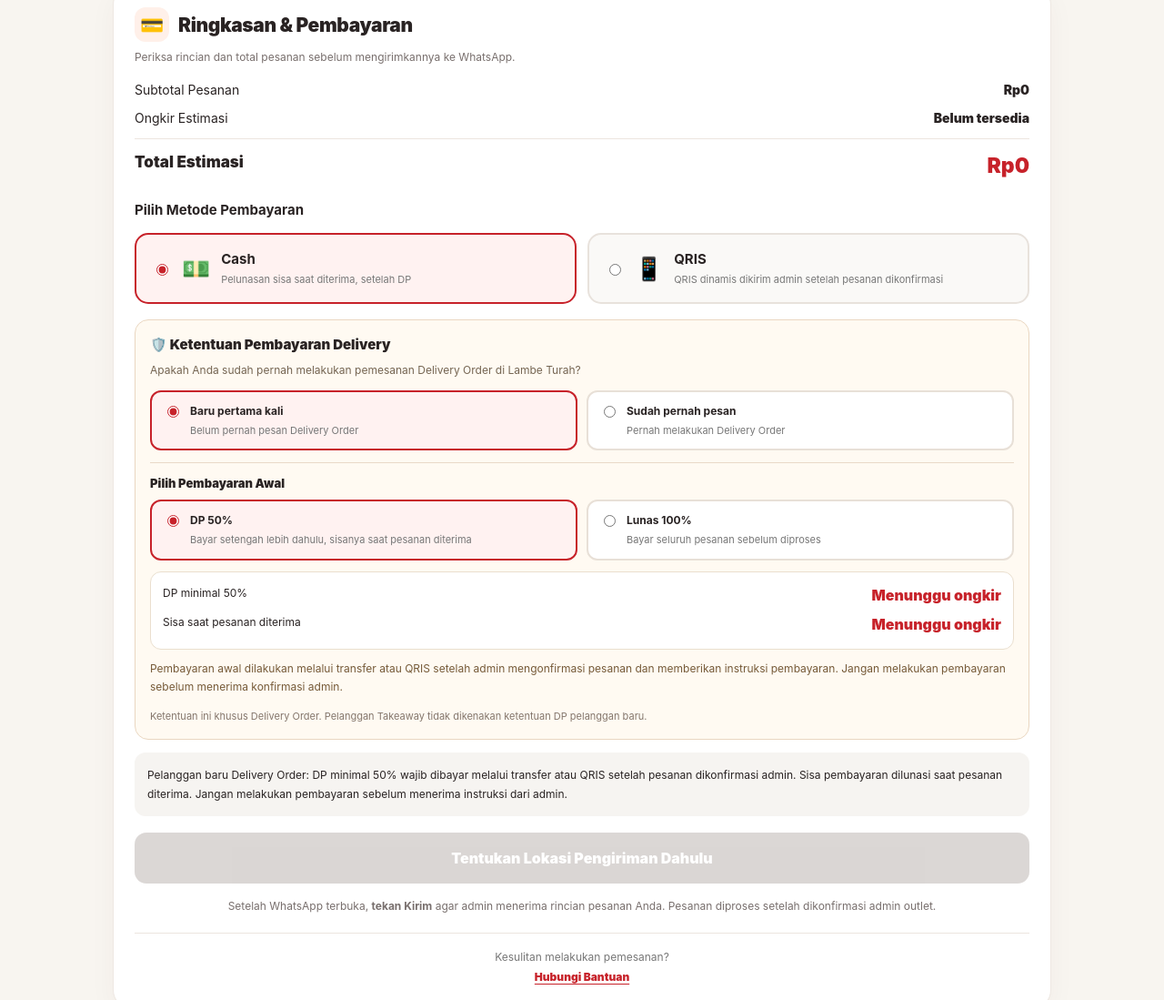
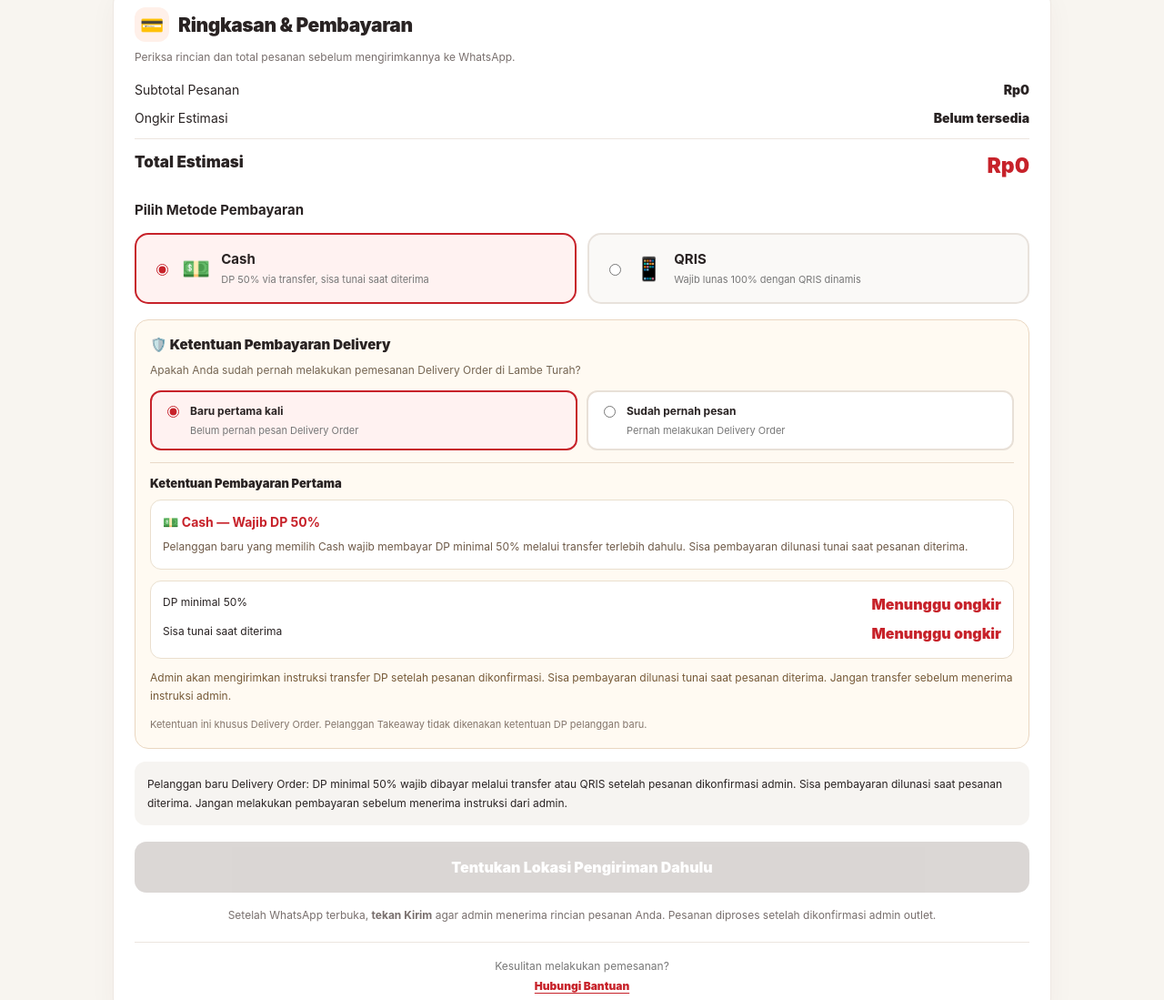
Before and after one commit to arayaconsulting/Lambe-Turah-Delivery-Order, a plain HTML site: page index.html in a window 1280 px wide. Shown: the part 5928-7027 px from the top of the page at 91% size. Drawn offline with Linux system fonts and the light colour scheme.

Commit message:
index.html

```diff
--- a/index.html
+++ b/index.html
@@ -9,7 +9,7 @@
 
 <!--
   CEKER & KERANG PEDAS LAMBE TURAH
-  INDEX.HTML v9.4.2 — PREMIUM FOOD ORDER
+  INDEX.HTML v9.4.3 — PREMIUM FOOD ORDER
 
   DESAIN:
   - Burgundy, hitam, merah dan emas
@@ -18,15 +18,16 @@
   - Mobile-first dan ringan
 
   SISTEM:
-  - delivery.js v9.3.2
+  - delivery.js v9.3.3
   - Ongkir Rp1.000 per km
-  - Pembulatan pecahan hingga 0,5 km ke bawah
-  - Pembulatan pecahan lebih dari 0,5 km ke atas
+  - Pecahan <= 0,5 km dibulatkan ke bawah
+  - Pecahan > 0,5 km dibulatkan ke atas
   - Minimal belanja Rp75.000 jika jarak tarif > 7 km
   - Maksimal jangkauan rute sebenarnya 9 km
   - Delivery 10.00–20.00 WIB
   - Takeaway 10.00–21.30 WIB
-  - Pelanggan baru DO: DP 50% atau lunas 100%
+  - Pelanggan baru DO + Cash: DP 50% via transfer
+  - Pelanggan baru DO + QRIS: lunas 100%
   - Pelanggan lama: Cash atau QRIS
   - Takeaway tanpa ketentuan DP pelanggan baru
   - Checkout langsung WhatsApp
@@ -867,7 +868,7 @@ main{
 }
 
 /* ====================================
-   FITUR PELANGGAN BARU v9.4.2
+   STATUS PELANGGAN v9.4.3
 ==================================== */
 
 .customer-policy{
@@ -898,8 +899,7 @@ main{
   gap:10px;
 }
 
-.customer-type-option,
-.deposit-option{
+.customer-type-option{
   display:flex;
   align-items:flex-start;
   gap:9px;
@@ -911,28 +911,24 @@ main{
   border-radius:12px;
 }
 
-.customer-type-option:has(input:checked),
-.deposit-option:has(input:checked){
+.customer-type-option:has(input:checked){
   border-color:var(--red);
   background:#fff2f1;
 }
 
-.customer-type-option input,
-.deposit-option input{
+.customer-type-option input{
   flex-shrink:0;
   margin-top:3px;
   accent-color:var(--red);
 }
 
-.customer-type-option strong,
-.deposit-option strong{
+.customer-type-option strong{
   display:block;
   font-size:12px;
   line-height:1.5;
 }
 
-.customer-type-option small,
-.deposit-option small{
+.customer-type-option small{
   display:block;
   color:#777;
   font-size:11px;
@@ -940,6 +936,10 @@ main{
   margin-top:4px;
 }
 
+/* ====================================
+   PEMBAYARAN OTOMATIS PELANGGAN BARU
+==================================== */
+
 .first-order-payment{
   margin-top:13px;
   padding-top:14px;
@@ -952,10 +952,25 @@ main{
   margin:0 0 10px;
 }
 
-.deposit-grid{
-  display:grid;
-  grid-template-columns:1fr 1fr;
-  gap:10px;
+.first-order-policy{
+  padding:13px;
+  border-radius:12px;
+  background:#fff;
+  border:1px solid #eadfce;
+}
+
+.first-order-policy strong{
+  display:block;
+  color:var(--red);
+  font-size:14px;
+  line-height:1.5;
+}
+
+.first-order-policy p{
+  margin:7px 0 0;
+  font-size:12px;
+  line-height:1.7;
+  color:#6e5a48;
 }
 
 .deposit-summary{
@@ -986,6 +1001,17 @@ main{
   color:#765a38;
   font-size:12px;
   line-height:1.7;
+}
+
+.qris-urgency{
+  padding:10px 12px;
+  margin-top:10px;
+  border-radius:10px;
+  background:#fff0ed;
+  color:#9d2730;
+  font-size:12px;
+  font-weight:750;
+  line-height:1.65;
 }
 
 .returning-customer-info{
@@ -1328,9 +1354,7 @@ main{
   .customer-policy{
     padding:13px;
   }
-
-  .customer-type-options,
-  .deposit-grid{
+  .customer-type-options{
     grid-template-columns:1fr;
   }
 }
@@ -1913,9 +1937,7 @@ main{
     Jarak dan ongkir menunggu lokasi pengiriman.
   </div>
 
-  <!-- ====================================
-       KETENTUAN ONGKIR v9.4.1
-  ==================================== -->
+  <!-- KETENTUAN ONGKIR TETAP -->
 
   <div class="notice">
 
@@ -2073,7 +2095,7 @@ main{
       <span>
         <strong>QRIS</strong>
 
-        <small>
+        <small id="qrisDescription">
           QRIS dinamis dikirim admin setelah pesanan dikonfirmasi
         </small>
       </span>
@@ -2083,7 +2105,7 @@ main{
   </div>
 
   <!-- ====================================
-       STATUS PELANGGAN DELIVERY v9.4.2
+       STATUS PELANGGAN DELIVERY v9.4.3
   ==================================== -->
 
   <div class="customer-policy" id="customerPolicySection">
@@ -2139,57 +2161,30 @@ main{
 
     </div>
 
-    <!-- PILIHAN KHUSUS PELANGGAN BARU -->
+    <!-- ====================================
+         PEMBAYARAN AWAL OTOMATIS v9.4.3
+    ==================================== -->
 
     <div
       class="first-order-payment"
       id="firstOrderPaymentSection">
 
       <p class="first-order-payment-title">
-        Pilih Pembayaran Awal
+        Ketentuan Pembayaran Pertama
       </p>
 
-      <div
-        class="deposit-grid"
-        role="group"
-        aria-label="Pembayaran awal pelanggan baru">
-
-        <label class="deposit-option">
-
-          <input
-            type="radio"
-            name="firstOrderPayment"
-            value="dp50"
-            checked
-          >
-
-          <span>
-            <strong>DP 50%</strong>
-            <small>
-              Bayar setengah lebih dahulu,
-              sisanya saat pesanan diterima
-            </small>
-          </span>
-
-        </label>
-
-        <label class="deposit-option">
-
-          <input
-            type="radio"
-            name="firstOrderPayment"
-            value="full100"
-          >
-
-          <span>
-            <strong>Lunas 100%</strong>
-            <small>
-              Bayar seluruh pesanan
-              sebelum diproses
-            </small>
-          </span>
-
-        </label>
+      <div class="first-order-policy">
+
+        <strong id="firstOrderPolicyTitle">
+          💵 Cash — Wajib DP 50%
+        </strong>
+
+        <p id="firstOrderPolicyDescription">
+          Untuk pelanggan baru yang memilih Cash,
+          wajib membayar DP minimal 50% melalui transfer.
+          Sisa pembayaran dilunasi tunai saat
+          pesanan diterima.
+        </p>
 
       </div>
 
@@ -2202,7 +2197,7 @@ main{
           </span>
 
           <strong id="depositAmount">
-            Rp0
+            Menunggu ongkir
           </strong>
 
         </div>
@@ -2216,25 +2211,32 @@ main{
           </span>
 
           <strong id="remainingAmount">
-            Rp0
+            Menunggu ongkir
           </strong>
 
         </div>
 
       </div>
 
-      <div class="deposit-instruction">
-        Pembayaran awal dilakukan melalui
-        transfer atau QRIS setelah admin
-        mengonfirmasi pesanan dan memberikan
-        instruksi pembayaran.
+      <div class="deposit-instruction" id="depositInstruction">
+        Admin akan memberikan instruksi transfer
+        setelah pesanan dikonfirmasi.
         Jangan melakukan pembayaran sebelum
-        menerima konfirmasi admin.
+        menerima instruksi admin.
       </div>
 
+      <div
+        class="qris-urgency"
+        id="qrisUrgency"
+        hidden>
+        ⏳ QRIS dinamis memiliki batas waktu.
+        Segera lakukan pembayaran setelah
+        kode QRIS diterima agar tidak kedaluwarsa.
+      </div>
+
     </div>
 
-    <!-- KETERANGAN PELANGGAN LAMA -->
+    <!-- PELANGGAN LAMA -->
 
     <div
       class="returning-customer-info"
@@ -2976,7 +2978,7 @@ el("pickupWhen").addEventListener(
 );
 
 /* ====================================
-   KETENTUAN PELANGGAN v9.4.2
+   KETENTUAN PELANGGAN v9.4.3
 ==================================== */
 
 function selectedCustomerType(){
@@ -2985,15 +2987,33 @@ function selectedCustomerType(){
   )?.value||"new";
 }
 
+function selectedPaymentMethod(){
+  return document.querySelector(
+    'input[name="payment"]:checked'
+  )?.value||"Cash";
+}
+
+/*
+ * Tidak ada pilihan DP/lunas terpisah.
+ * Pembayaran awal mengikuti metode pembayaran.
+ *
+ * Cash = DP 50% melalui transfer.
+ * QRIS = lunas 100% melalui QRIS dinamis.
+ */
 function selectedFirstOrderPayment(){
-  return document.querySelector(
-    'input[name="firstOrderPayment"]:checked'
-  )?.value||"dp50";
+  if(selectedMode==="takeaway")return null;
+
+  if(selectedCustomerType()!=="new")return null;
+
+  return selectedPaymentMethod()==="QRIS"
+    ?"full100"
+    :"dp50";
 }
 
 function updateCustomerPolicyUI(){
   const takeaway=selectedMode==="takeaway";
   const firstOrder=selectedCustomerType()==="new";
+  const payment=selectedPaymentMethod();
 
   el("customerPolicySection").hidden=takeaway;
 
@@ -3002,16 +3022,51 @@ function updateCustomerPolicyUI(){
 
   el("returningCustomerInfo").hidden=
     takeaway||firstOrder;
+
+  el("qrisUrgency").hidden=
+    takeaway||!firstOrder||payment!=="QRIS";
 
   if(takeaway){
     el("cashDescription").textContent=
       "Bayar tunai saat mengambil pesanan";
+
+    el("qrisDescription").textContent=
+      "QRIS dinamis dikirim admin setelah pesanan dikonfirmasi";
   }else if(firstOrder){
     el("cashDescription").textContent=
-      "Pelunasan sisa saat diterima, setelah DP";
+      "DP 50% via transfer, sisa tunai saat diterima";
+
+    el("qrisDescription").textContent=
+      "Wajib lunas 100% dengan QRIS dinamis";
   }else{
     el("cashDescription").textContent=
       "Bayar tunai saat pesanan diterima";
+
+    el("qrisDescription").textContent=
+      "QRIS dinamis dikirim admin setelah pesanan dikonfirmasi";
+  }
+
+  if(!takeaway&&firstOrder){
+    if(payment==="QRIS"){
+      el("firstOrderPolicyTitle").textContent=
+        "📱 QRIS — Wajib Lunas 100%";
+
+      el("firstOrderPolicyDescription").textContent=
+        "Pelanggan baru yang memilih QRIS wajib " +
+        "melunasi 100% total pesanan. " +
+        "Kode QRIS dinamis diberikan admin " +
+        "setelah pesanan dikonfirmasi.";
+    }else{
+      el("firstOrderPolicyTitle").textContent=
+        "💵 Cash — Wajib DP 50%";
+
+      el("firstOrderPolicyDescription").textContent=
+        "Pelanggan baru yang memilih Cash " +
+        "wajib membayar DP minimal 50% " +
+        "melalui transfer terlebih dahulu. " +
+        "Sisa pembayaran dilunasi tunai " +
+        "saat pesanan diterima.";
+    }
   }
 
   updateDepositSummary();
@@ -3025,11 +3080,28 @@ function updateDepositSummary(){
   const takeaway=selectedMode==="takeaway";
   const firstOrder=selectedCustomerType()==="new";
 
-  if(takeaway||!firstOrder){
-    return;
-  }
-
-  const subtotal=getSubtotal();
+  if(takeaway||!firstOrder)return;
+
+  const full=selectedFirstOrderPayment()==="full100";
+
+  el("depositAmountLabel").textContent=
+    full?"Pembayaran lunas 100%":"DP minimal 50%";
+
+  el("remainingAmountLabel").textContent=
+    full?"Sisa pembayaran":"Sisa tunai saat diterima";
+
+  el("depositInstruction").textContent=
+    full
+      ?"Admin akan mengirimkan QRIS dinamis " +
+       "setelah pesanan dikonfirmasi. " +
+       "Lakukan pembayaran lunas 100% " +
+       "sebelum QRIS kedaluwarsa. " +
+       "Jangan membayar sebelum menerima instruksi admin."
+      :"Admin akan mengirimkan instruksi " +
+       "transfer DP setelah pesanan dikonfirmasi. " +
+       "Sisa pembayaran dilunasi tunai " +
+       "saat pesanan diterima. " +
+       "Jangan transfer sebelum menerima instruksi admin.";
 
   const shippingText=
     el("summaryShipping").textContent.trim();
@@ -3041,19 +3113,12 @@ function updateDepositSummary(){
     ?Number(shippingText.replace(/\D/g,""))
     :0;
 
+  const subtotal=getSubtotal();
+
   const total=shippingKnown
     ?subtotal+shipping
     :null;
 
-  const full=
-    selectedFirstOrderPayment()==="full100";
-
-  el("depositAmountLabel").textContent=
-    full?"Pembayaran lunas 100%":"DP minimal 50%";
-
-  el("remainingAmountLabel").textContent=
-    full?"Sisa pembayaran":"Sisa saat pesanan diterima";
-
   if(total===null){
     el("depositAmount").textContent=
       "Menunggu ongkir";
@@ -3076,6 +3141,8 @@ function updateDepositSummary(){
   el("remainingAmount").textContent=
     formatRp(remaining);
 }
+
+/* STATUS PELANGGAN */
 
 document
   .querySelectorAll('input[name="customerType"]')
@@ -3086,8 +3153,10 @@ document
     );
   });
 
+/* METODE PEMBAYARAN */
+
 document
-  .querySelectorAll('input[name="firstOrderPayment"]')
+  .querySelectorAll('input[name="payment"]')
   .forEach(input=>{
     input.addEventListener(
       "change",
@@ -3095,15 +3164,17 @@ document
     );
   });
 
+/* UPDATE NOMINAL DP KETIKA KERANJANG BERUBAH */
+
 document.addEventListener(
   "lambe-cart-updated",
   updateDepositSummary
 );
 
 /*
- * Ongkir dihitung oleh delivery.js.
- * Pantau perubahan ringkasan ongkir
- * agar nominal DP ikut diperbarui.
+ * Perhitungan ongkir dilakukan delivery.js.
+ * Pengamat berikut memastikan angka DP
+ * diperbarui ketika ongkir selesai dihitung.
  */
 
 const shippingObserver=new MutationObserver(
@@ -3143,11 +3214,6 @@ function updateModeUI(){
       ?"Ongkir (ambil sendiri)"
       :"Ongkir Estimasi";
 
-  el("cashDescription").textContent=
-    takeaway
-      ?"Bayar tunai saat mengambil pesanan"
-      :"Bayar tunai saat pesanan diterima";
-
   el("modeHelp").textContent=
     takeaway
       ?"Pesanan diambil sendiri di outlet pilihan Anda. Tidak perlu alamat atau GPS."
@@ -3216,7 +3282,7 @@ document.querySelectorAll("[data-outlet]").forEach(button=>{
   });
 });
 
-/* KONEKSI DENGAN DELIVERY.JS v9.3.2 */
+/* KONEKSI DENGAN DELIVERY.JS v9.3.3 */
 
 window.LAMBE_APP={
   getOutlet:()=>selectedOutlet,
@@ -3310,12 +3376,14 @@ initializeMenu();
 </script>
 
 <!--
-  DELIVERY.JS v9.3.2
-  ONGKIR RP1.000/KM DAN PEMBAYARAN PELANGGAN BARU.
+  DELIVERY.JS v9.3.3
+  ONGKIR RP1.000/KM.
+  CASH PELANGGAN BARU: DP 50% VIA TRANSFER.
+  QRIS PELANGGAN BARU: LUNAS 100%.
   TANPA APPS SCRIPT / DATABASE.
 -->
 
-<script src="./delivery.js?v=9.3.2"></script>
+<script src="./delivery.js?v=9.3.3"></script>
 
 </body>
 </html>
```
